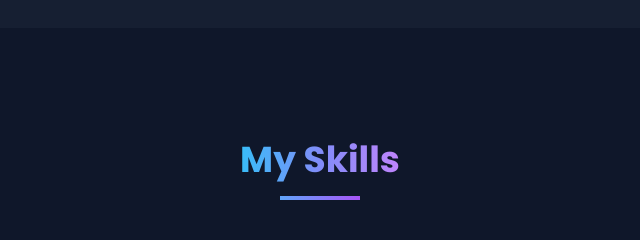
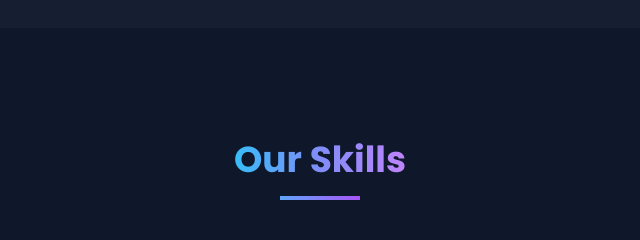
Before and after one commit to alih17418-code/RisingStar, a plain HTML site: page index.html in a window 1280 px wide. Shown: the part 1660-1900 px from the top of the page, 320-960 px from the left. Drawn offline with nearby package versions, Linux system fonts and the light colour scheme.

Commit message:
Added portfolio files

```diff
--- a/index.html
+++ b/index.html
@@ -300,7 +300,7 @@
 <section id="skills" class="py-16 px-4 sm:px-6 lg:px-8 max-w-7xl mx-auto my-12">
     <div class="text-center mb-12">
         <h2 class="text-3xl md:text-4xl font-bold mb-4">
-            <span class="gradient-text">My Skills</span>
+            <span class="gradient-text">Our Skills</span>
         </h2>
         <div class="w-20 h-1 bg-gradient-to-r from-blue-400 to-purple-500 mx-auto"></div>
     </div>
```
